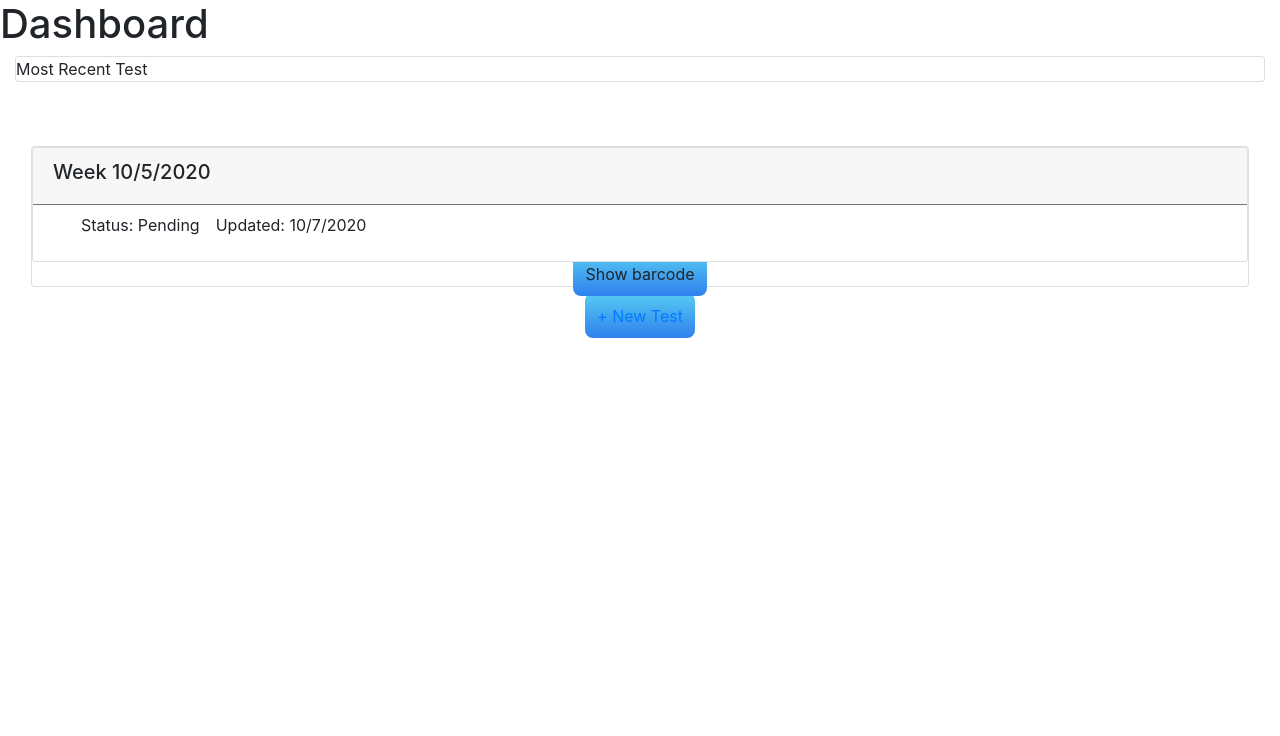
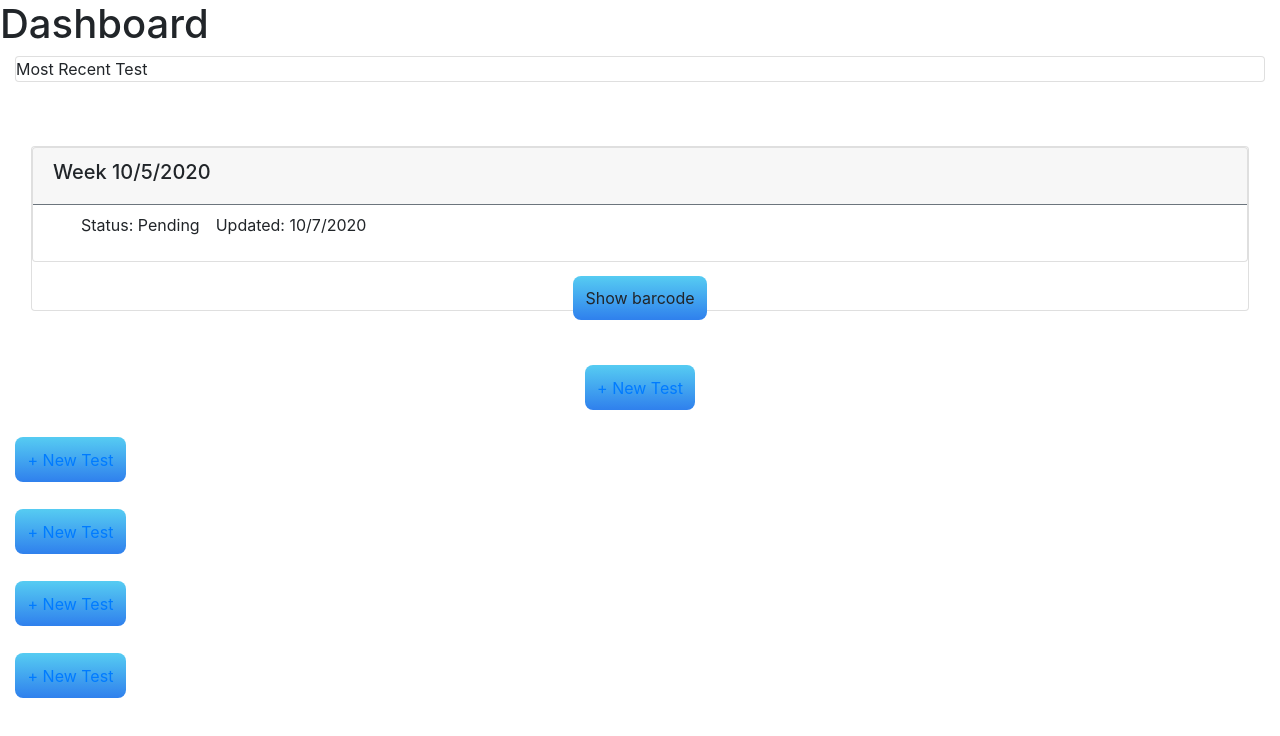
Before and after one commit to sauravghosal/testme, a Next.js app: page /dashboard in a window 1280 px wide. Shown: the top 736 px of the page. Built offline with nearby package versions, Linux system fonts and the light colour scheme.

Commit message:
Simple dashboard edit
Legit just added a space

```diff
--- a/pages/dashboard.js
+++ b/pages/dashboard.js
@@ -33,41 +33,37 @@ export default function Dashboard() {
                             </div>
                         </div>
                     </div>
+            <br></br>
                     <center><buttons id={styles.mybtn}>Show barcode</buttons></center>
                                 {/* <img alt="barcode"></img>  */}
                 </div>
+                <br></br>
+            <br></br>
                     <center> <buttons id={styles.mybtn}><Link href="/newtest">
                     <a>+ New Test</a>
                         </Link></buttons></center>
+                        <br></br>
+            <br></br>
+                        <div><buttons id={styles.mybtn}><Link href="/newtest">
+                    <a>+ New Test</a>
+                        </Link></buttons> </div>
+                        <br></br>
+            <br></br>
+                        <div><buttons id={styles.mybtn}><Link href="/newtest">
+                    <a>+ New Test</a>
+                        </Link></buttons> </div>
+                        <br></br>
+            <br></br>
+                        <div><buttons id={styles.mybtn}><Link href="/newtest">
+                    <a>+ New Test</a>
+                        </Link></buttons> </div>
+                        <br></br>
+            <br></br>
+                        <div><buttons id={styles.mybtn}><Link href="/newtest">
+                    <a>+ New Test</a>
+                        </Link></buttons> </div>
             </div>
             </div>
             </div>
     )
 }
-
-
-
-            {/* <div className = {styles.Header}>
-                <div className = {styles.Title}>
-                    <h1>Dashboard</h1>
-                </div>
-            </div>
-            <div className = {styles.newTest}>
-            <li>
-                <buttons id={styles.mybtn}><Link href="/newtest">
-                    <a>+ New Test</a>
-                </Link></buttons>
-            </li>
-           </div>
-        <div>
-        <div className={styles.cardBodyDash}>
-                    <h1>Most Recent Test</h1>
-                    <h5 className={styles.cardTitleDash}>Week 10/5/2020</h5>
-                    <ul className={styles.cardTextDash}>
-                        <li>Status: Positive</li>
-                        <li>Updated: 10/7/2020</li>
-                    </ul>
-                    <buttons id={styles.mybtn}>Show barcode</buttons>
-                    <img alt="barcode"></img>
-        //         {/* </div>
-        // </div> */}
```
